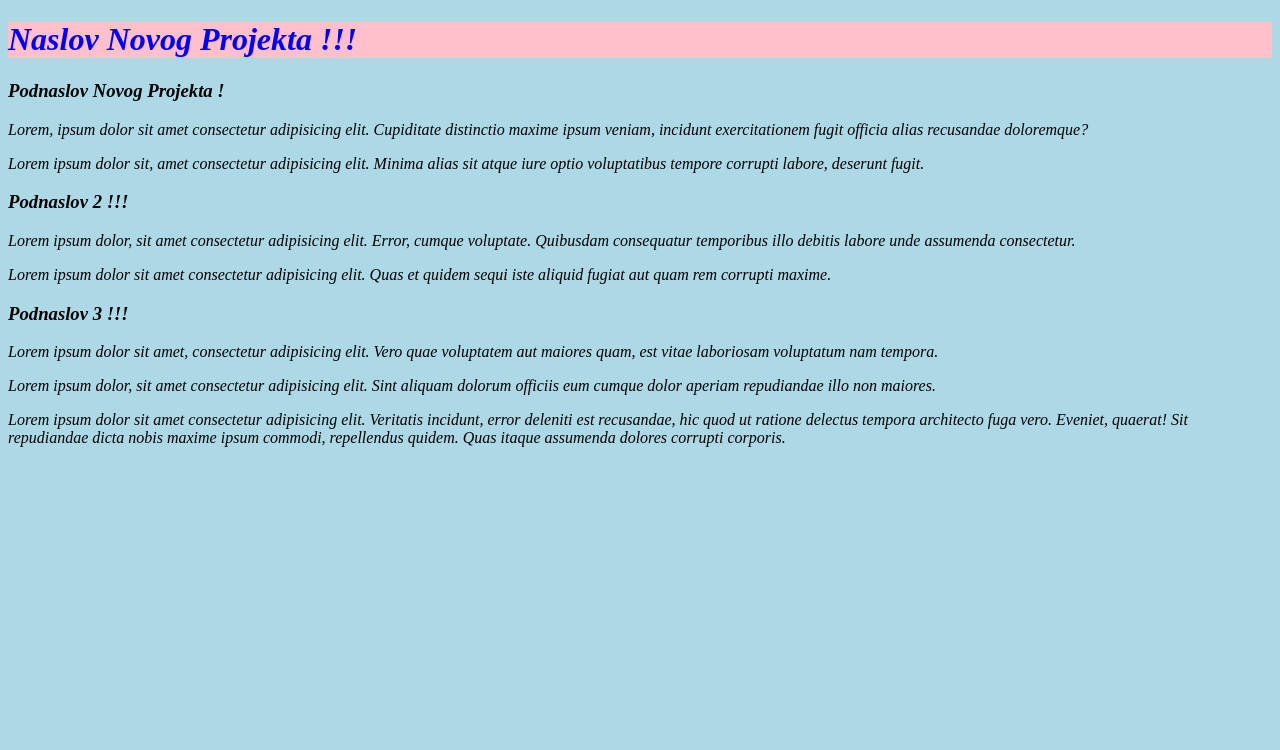
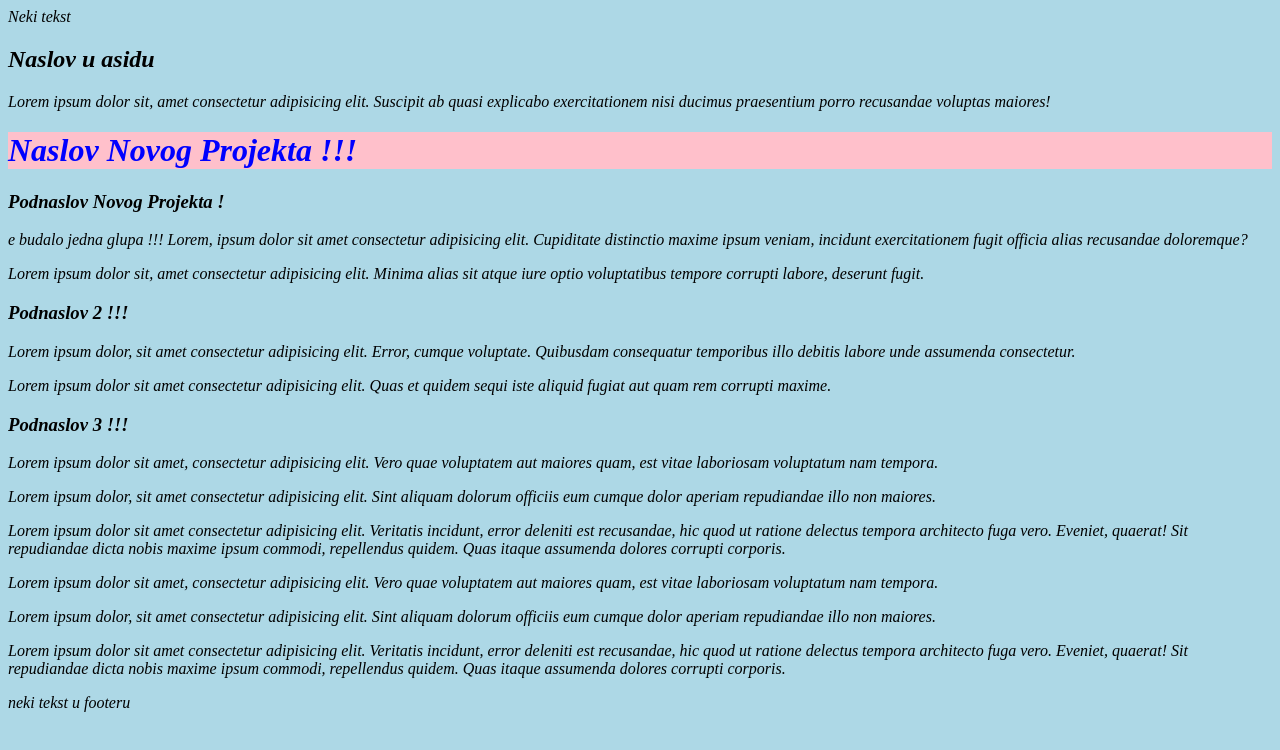
Before and after one commit to Tenerife2000/git-practice, a plain HTML site: page index.html in a window 1280 px wide. Drawn offline with Linux system fonts and the light colour scheme.

Commit message:
Added header footer and aside in index.html (#1)

```diff
--- a/index.html
+++ b/index.html
@@ -1,28 +1,69 @@
 <!DOCTYPE html>
 <html lang="en">
-<head>
-    <meta charset="UTF-8">
-    <meta http-equiv="X-UA-Compatible" content="IE=edge">
-    <meta name="viewport" content="width=device-width, initial-scale=1.0">
-    <link rel="stylesheet" href="style.css">
+  <head>
+    <meta charset="UTF-8" />
+    <meta http-equiv="X-UA-Compatible" content="IE=edge" />
+    <meta name="viewport" content="width=device-width, initial-scale=1.0" />
+    <link rel="stylesheet" href="style.css" />
     <title>Novi Projekat</title>
-</head>
-<body>
+  </head>
+  <body>
+    <header>Neki tekst</header>
+    <aside>
+      <h2>Naslov u asidu</h2>
+      <p>
+        Lorem ipsum dolor sit, amet consectetur adipisicing elit. Suscipit ab
+        quasi explicabo exercitationem nisi ducimus praesentium porro recusandae
+        voluptas maiores!
+      </p>
+    </aside>
     <main>
     <h1>Naslov Novog Projekta !!!</h1>
     <h3>Podnaslov Novog Projekta !</h3>
-    <p>Lorem, ipsum dolor sit amet consectetur adipisicing elit. Cupiditate distinctio maxime ipsum veniam, incidunt exercitationem fugit officia alias recusandae doloremque?</p>
-    <p>Lorem ipsum dolor sit, amet consectetur adipisicing elit. Minima alias sit atque iure optio voluptatibus tempore corrupti labore, deserunt fugit.</p>
+    <p>e budalo jedna glupa !!!
+      Lorem, ipsum dolor sit amet consectetur adipisicing elit. Cupiditate
+      distinctio maxime ipsum veniam, incidunt exercitationem fugit officia
+      alias recusandae doloremque?
+    </p>
+    <p>
+      Lorem ipsum dolor sit, amet consectetur adipisicing elit. Minima alias sit
+      atque iure optio voluptatibus tempore corrupti labore, deserunt fugit.
+    </p>
 
     <h3>Podnaslov 2 !!!</h3>
-    <p>Lorem ipsum dolor, sit amet consectetur adipisicing elit. Error, cumque voluptate. Quibusdam consequatur temporibus illo debitis labore unde assumenda consectetur.</p>
-    <p>Lorem ipsum dolor sit amet consectetur adipisicing elit. Quas et quidem sequi iste aliquid fugiat aut quam rem corrupti maxime.</p>
+    <p>
+      Lorem ipsum dolor, sit amet consectetur adipisicing elit. Error, cumque
+      voluptate. Quibusdam consequatur temporibus illo debitis labore unde
+      assumenda consectetur.
+    </p>
+    <p>
+      Lorem ipsum dolor sit amet consectetur adipisicing elit. Quas et quidem
+      sequi iste aliquid fugiat aut quam rem corrupti maxime.
+    </p>
 
     <h3>Podnaslov 3 !!!</h3>
+    <p>
+      Lorem ipsum dolor sit amet, consectetur adipisicing elit. Vero quae
+      voluptatem aut maiores quam, est vitae laboriosam voluptatum nam tempora.
+    </p>
+    <p>
+      Lorem ipsum dolor, sit amet consectetur adipisicing elit. Sint aliquam
+      dolorum officiis eum cumque dolor aperiam repudiandae illo non maiores.
+    </p>
+    <p>
+      Lorem ipsum dolor sit amet consectetur adipisicing elit. Veritatis
+      incidunt, error deleniti est recusandae, hic quod ut ratione delectus
+      tempora architecto fuga vero. Eveniet, quaerat! Sit repudiandae dicta
+      nobis maxime ipsum commodi, repellendus quidem. Quas itaque assumenda
+      dolores corrupti corporis.
+    </p>
+
     <p>Lorem ipsum dolor sit amet, consectetur adipisicing elit. Vero quae voluptatem aut maiores quam, est vitae laboriosam voluptatum nam tempora.</p>
     <p>Lorem ipsum dolor, sit amet consectetur adipisicing elit. Sint aliquam dolorum officiis eum cumque dolor aperiam repudiandae illo non maiores.</p>
     <p>Lorem ipsum dolor sit amet consectetur adipisicing elit. Veritatis incidunt, error deleniti est recusandae, hic quod ut ratione delectus tempora architecto fuga vero. Eveniet, quaerat! Sit repudiandae dicta nobis maxime ipsum commodi, repellendus quidem. Quas itaque assumenda dolores corrupti corporis.</p>
     </main>
+      <footer><p>neki tekst u footeru</p></footer>
+
 
 </body>
 </html>
```
